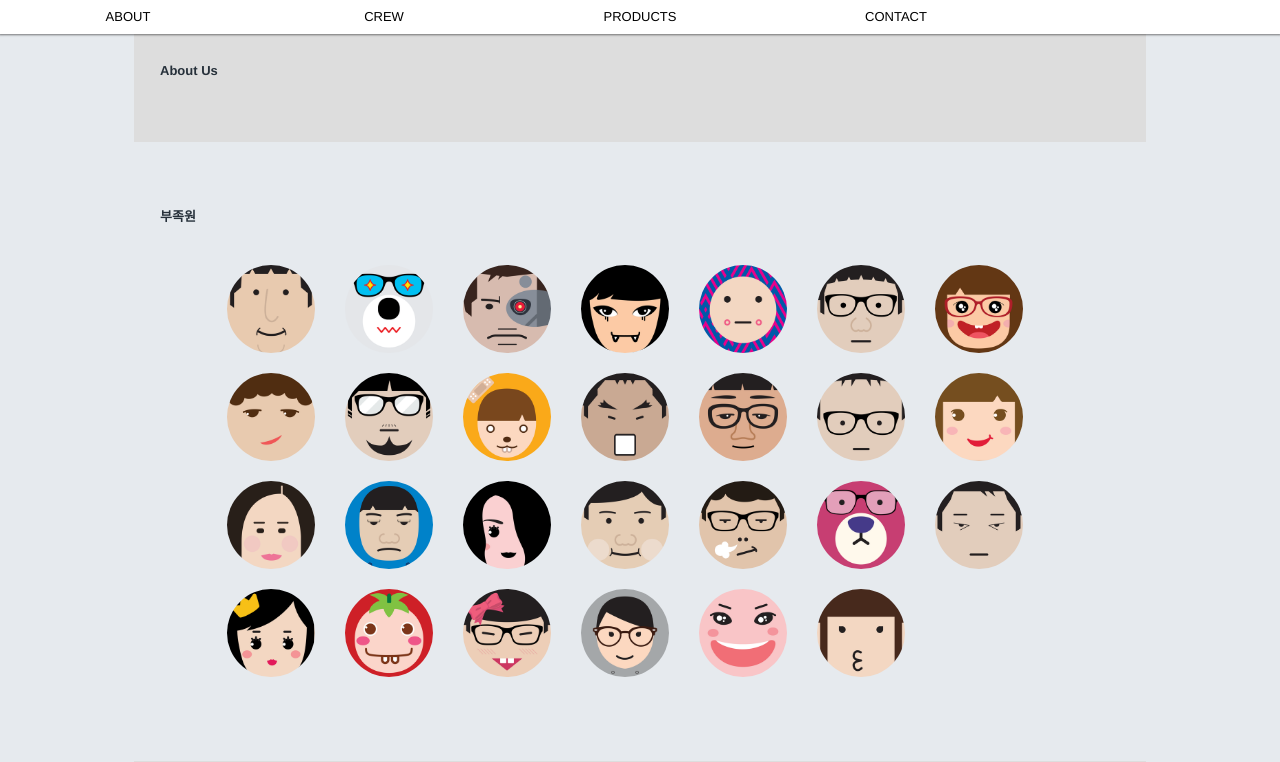
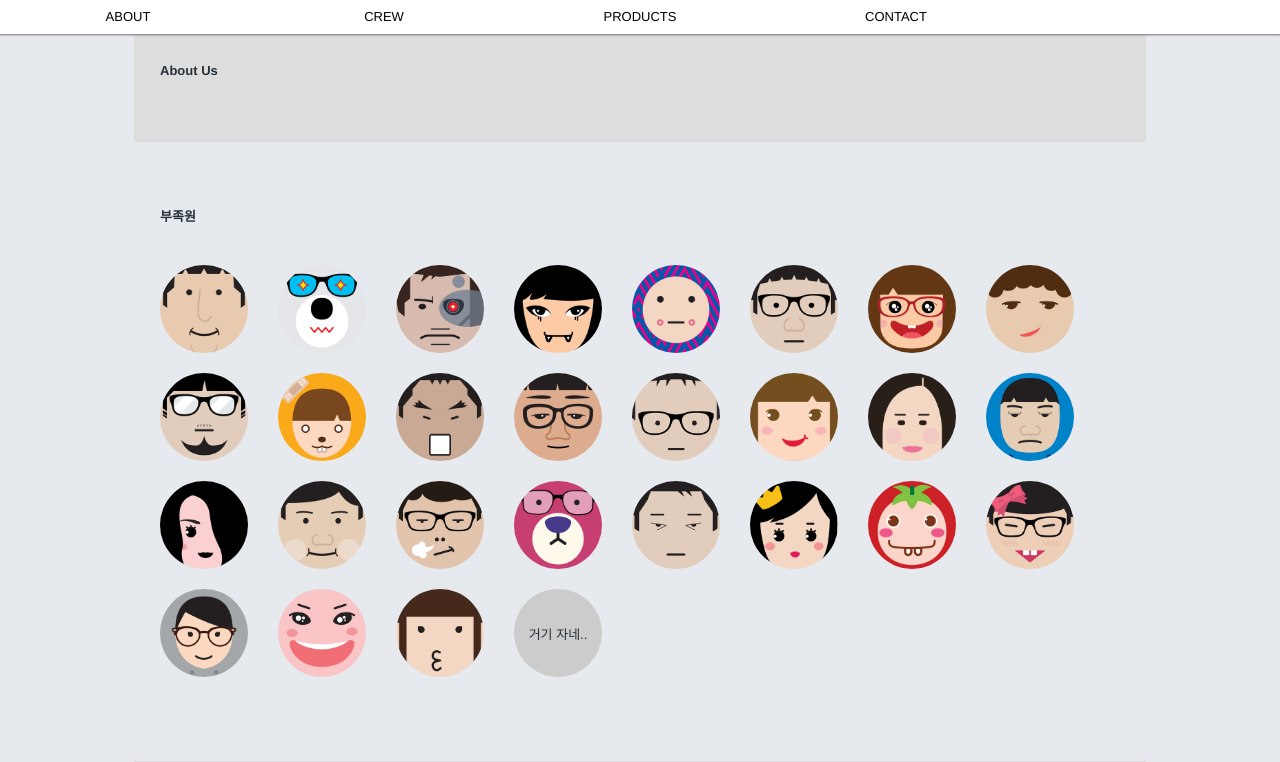
Before and after one commit to smartstudy/smartstudy, a Django app: page / in a window 1280 px wide. Shown: the part 144-906 px from the top of the page. Run offline with Django 3.2, Linux system fonts and the light colour scheme; data comes from the database, SQL or seed files in the repository.

Commit message:
모집 안내 페이지 슬그머니 넣음
입사하지않겠나?

```diff
--- a/smartstudy/static/css/crew.css
+++ b/smartstudy/static/css/crew.css
@@ -3,7 +3,6 @@
 div.crew_first {
     position : relative;
     overflow: hidden;
-    width: 826px;
     margin: 20px auto;
     position: relative;
 }
@@ -63,7 +62,6 @@ div.crew_first span {
 ul.crew {
     clear: both;
     margin: 0 auto;
-    width: 826px;
     overflow: hidden;
 }
 
@@ -74,13 +72,44 @@ ul.crew li {
     float: left;
 }
 
-ul.crew li img {
+ul.crew li img,ul.crew li.recruit span  {
     width: 88px;
     height: 88px;
     border-radius: 44px;
     display: block;
 }
 
-ul.crew li strong,ul.crew li span {
+ul.crew li div.comment {
     display: none;
 }
+
+ul.crew li.recruit span {
+    background:#ccc;
+    display:table-cell;
+    vertical-align: middle;
+    text-align: center;
+}
+#recruit {
+    display:none;
+    background:#dfdfdf;
+    position: relative;
+    margin-top:20px;
+}
+
+#recruit:after {
+    bottom: 100%;
+    border: solid transparent;
+    content: " ";
+    height: 0;
+    width: 0;
+    position: absolute;
+    pointer-events: none;
+}
+
+#recruit:after {
+    border-color: rgba(230, 234, 238, 0);
+    border-bottom-color: #dfdfdf;
+    border-width: 20px;
+    left: 50%;
+    margin-left: -20px;
+}
--- a/smartstudy/static/js/crew.js
+++ b/smartstudy/static/js/crew.js
@@ -1,10 +1,14 @@
 function random_crew(number) {
-    var $crew_li = $('ul.crew li');
+    var $crew_li = $('ul.crew li.crew');
     if (number===undefined) {var number = Math.floor((Math.random()*$crew_li.size())-1);}
     var $crew_first = $crew_li.eq(number).html();
     $('div.crew_first').empty().append($crew_first);
 }
-$('ul.crew li').hover(function () {
+$('ul.crew li.crew').hover(function () {
     random_crew($(this).index());
 });
 random_crew();
+
+$('ul.crew li.recruit').click(function() {
+    $('#recruit').slideDown(1000);
+});
--- a/smartstudy/templates/home/crew.html
+++ b/smartstudy/templates/home/crew.html
@@ -8,4 +8,36 @@
             <span>{{ item.comment }}</span>
         </div>
     </li>{% endfor %}
+    <li class="recruit">
+        <span>거기 자네..</span>
+    </li>
 </ul>
+<section id="recruit">
+    <h1>거기 자네, 오지 않겠는가?</h1>
+    <h2>스마트스터디는 넥슨/네오위즈/NHN 등에서 인터넷과 게임산업의 발전을 주도한 최고의 인재들로 구성되어 있습니다.</h2>
+    <p>1. 스마트스터디는 안정적인 사업구조로 산업을 주도하고 있습니다.</p>
+    <ul>
+    <li>60년 전통의 대한민국 No.1 출판사인 삼성출판사의 자회사로 각종 교육/도서/게임/인터넷 서비스의 기반이 되는 다양한 콘텐츠를 확보하고 있습니다.</li>
+    <li>2010년 6월 설립부터 다양한 타이틀을 출시하고 있으며, 앱스토어/티스토어 교육분야 매출 1위 보들북을 중심으로 안정적인 사업을 운용하고 있습니다.</li>
+    </ul>
+
+    <p>2. 스마트스터디는 웃고 떠들 수 있는 곳입니다.</p>
+    <ul>
+    <li>창의력과 자율성은 사용자의 마음을 움직이는 날카로운 기획, 감동을 주는 디자인, 퀄리티 높은 개발로 이어집니다.</li>
+    <li>마음껏 생각과 아이디어를 공유하고, 이를 자신의 직무에 맞춰 재미있는 결과물로 만들어주세요.</li>
+    </ul>
+
+    <p>3. 단, 스마트스터디는 이런 분들은 정중히 사양합니다.</p>
+    <ul>
+    <li>저건 안돼, 재미 없어, 시시해 등을 남발하는 비관적인 사고를 가지신 분.</li>
+    <li>사회/문화/IT 등의 분야에서 나타나는 다양한 사건이나 현상에 대한 호기심을 잃어버리신 분.</li>
+    <li>휴가를 휴가답게 쓰지 않고 하루 단위로 쓰시는 분.</li>
+    </ul>
+    <p>4. 반면, 스마트스터디는 이런 분들을 환영합니다.</p>
+    <ul>
+    <li>아이디어를 공유하기 좋아하며, 이를 실제로 만들어 보고 싶은 욕구가 넘치시는 분.</li>
+    <li>새로운 서비스나 앱이 출시되면 사용하는 것에 그치지 않고, 장단점과 발전 가능성에 대한 토론을 즐기시는 분.</li>
+    <li>집중해서 열심히 일한 후에, 19박 20일 유럽 휴가를 다녀오고 싶으신 분.</li>
+    </ul>
+    <p>저희와 함께 일해보고 싶으신 분은 주저하지 말고 <a href="mailto:recruit@smartstudy.co.kr"><span class="roundbox">recruit@smartstudy.co.kr</span></a>로 간단한 자기소개, 이력서, 포트폴리오를 보내주세요.</p>
+</section>
```
